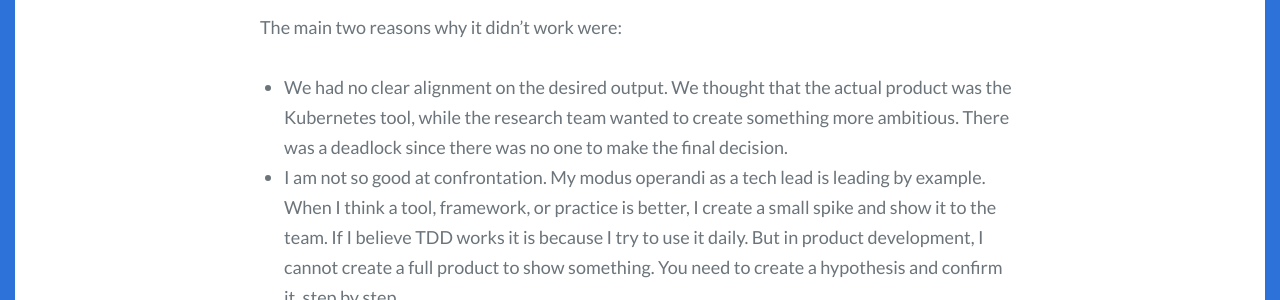
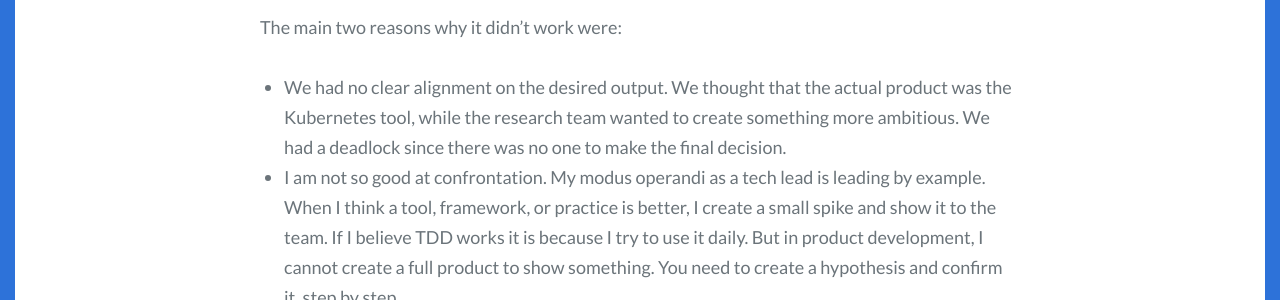
Before and after one commit to ydarias/ydarias.github.io, a Jekyll site: the page built from _posts/2022-02-11-see-you-soon-ibm-research.md, in a window 1280 px wide and 900 px high, scrolled down 6951 px. Shown: the part 184-484 px from the top of the window. Built offline with Jekyll 4.4.1, drawn with Linux system fonts in a browser that asks for light colours; some web fonts are replaced; comment, search, counter and statistics services are not loaded.

Commit message:
Improved grammar

```diff
--- a/_posts/2022-02-11-see-you-soon-ibm-research.md
+++ b/_posts/2022-02-11-see-you-soon-ibm-research.md
@@ -62,7 +62,7 @@ But time passed and the next promising project appeared. So I finished my tasks
 This was the first (and last) time that I’ve worked as a project manager. I discovered at this project that I am a terrible project manager. My experience as a tech lead, in the past, was good. But when it comes to handling people with controversial points of view, and at the same power level, my results are not so good.
 
 The main two reasons why it didn't work were:
-* We had no clear alignment on the desired output. We thought that the actual product was the Kubernetes tool, while the research team wanted to create something more ambitious. There was a deadlock since there was no one to make the final decision.
+* We had no clear alignment on the desired output. We thought that the actual product was the Kubernetes tool, while the research team wanted to create something more ambitious. We had a deadlock since there was no one to make the final decision.
 * I am not so good at confrontation. My modus operandi as a tech lead is leading by example. When I think a tool, framework, or practice is better, I create a small spike and show it to the team. If I believe TDD works it is because I try to use it daily. But in product development, I cannot create a full product to show something. You need to create a hypothesis and confirm it, step by step.
 
 Don't get me wrong. The project continued successfully, it was the collaboration that didn't work. **That is fine**. **You cannot cook an omelet without breaking some eggs**.
```
